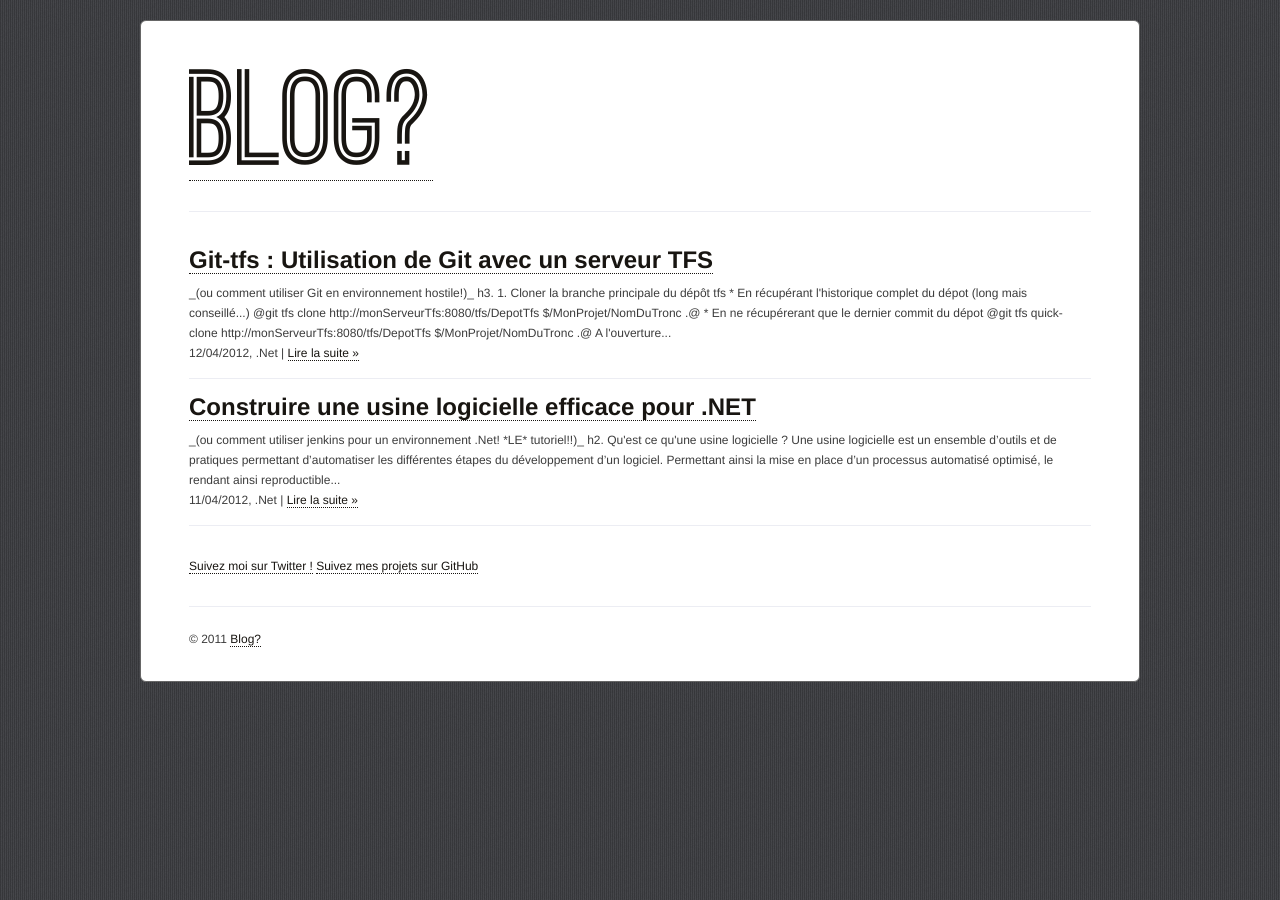
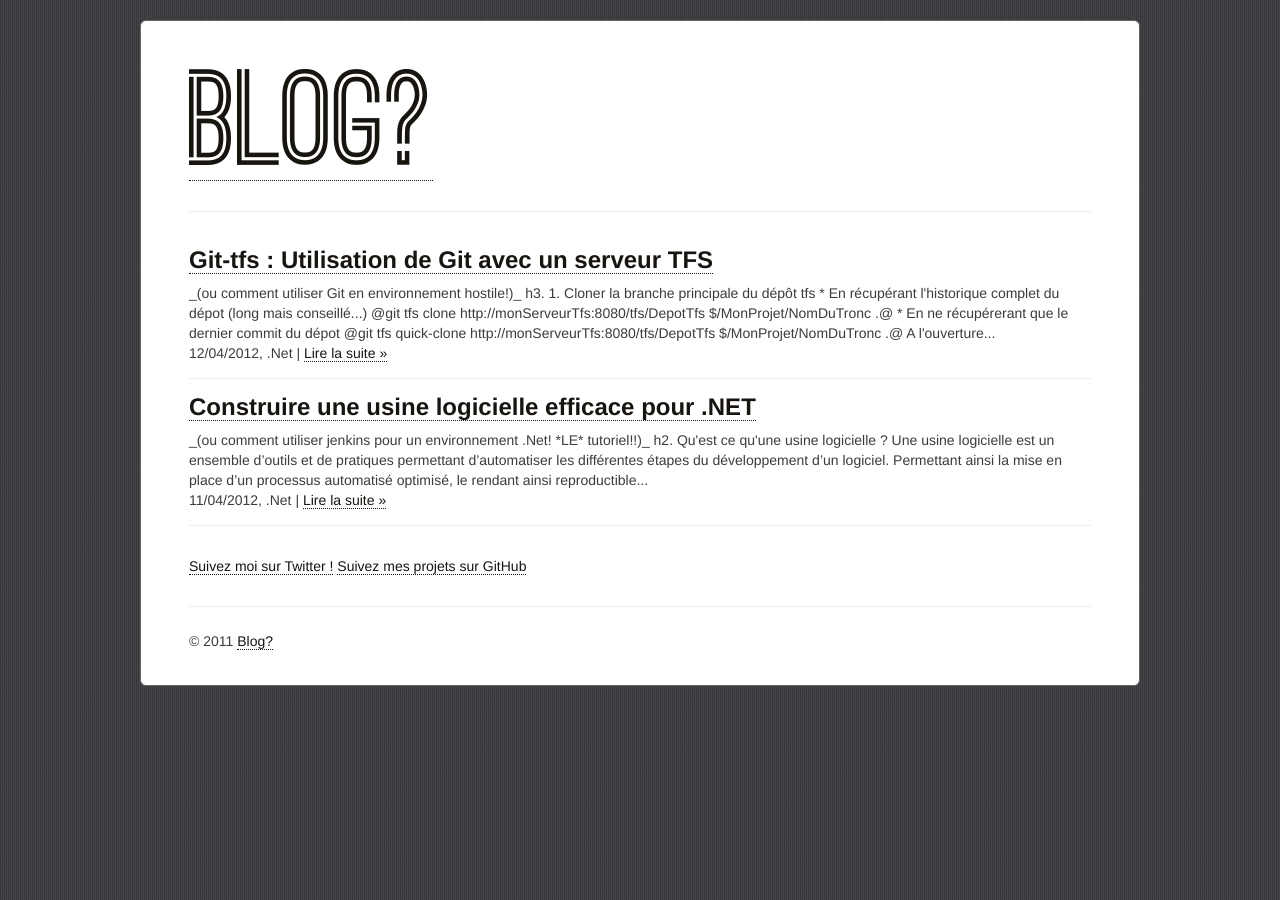
Before and after one commit to pmiossec/pmiossec.github.com, a Jekyll site: the page built from index.html, in a window 1280 px wide. Built offline with Jekyll 4.4.1, drawn with Linux system fonts in a browser that asks for light colours; nearby versions of some CDN libraries.

Commit message:
css : taille des polices!

```diff
--- a/css/style.css
+++ b/css/style.css
@@ -108,12 +108,17 @@ h1, h2, h3 {
 	line-height: 24px;
 }
 
-body {
-	font: 12px/20px "Helvetica Neue", Helvetica, Arial, sans-serif;
+h5, h6{
+	font-size: 14px;
+	line-height: 20px;
 }
 
-.small, small {
-	font-size: 13px;
+body {
+	font: 14px/20px "Helvetica Neue", Helvetica, Arial, sans-serif;
+}
+
+.small, small, code {
+	font-size: 12px;
 	line-height: 18px;
 }
 
```
